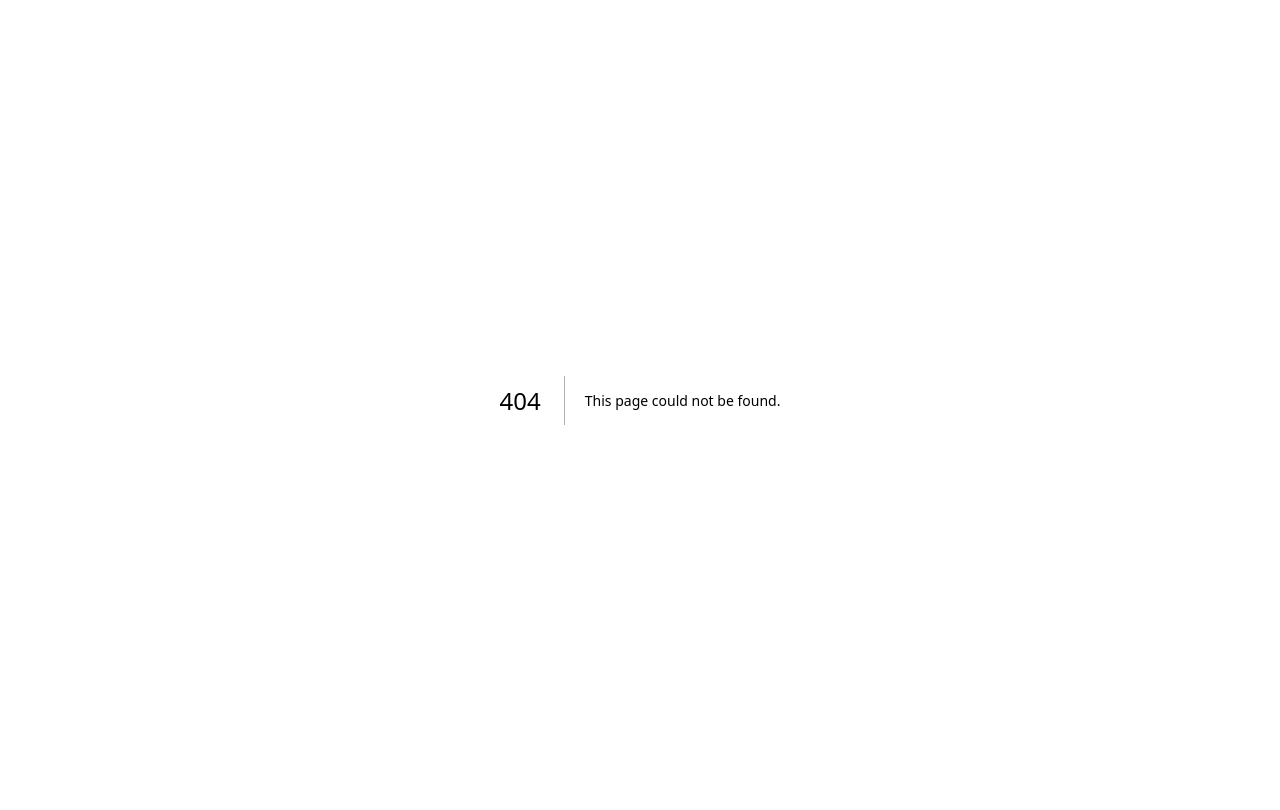
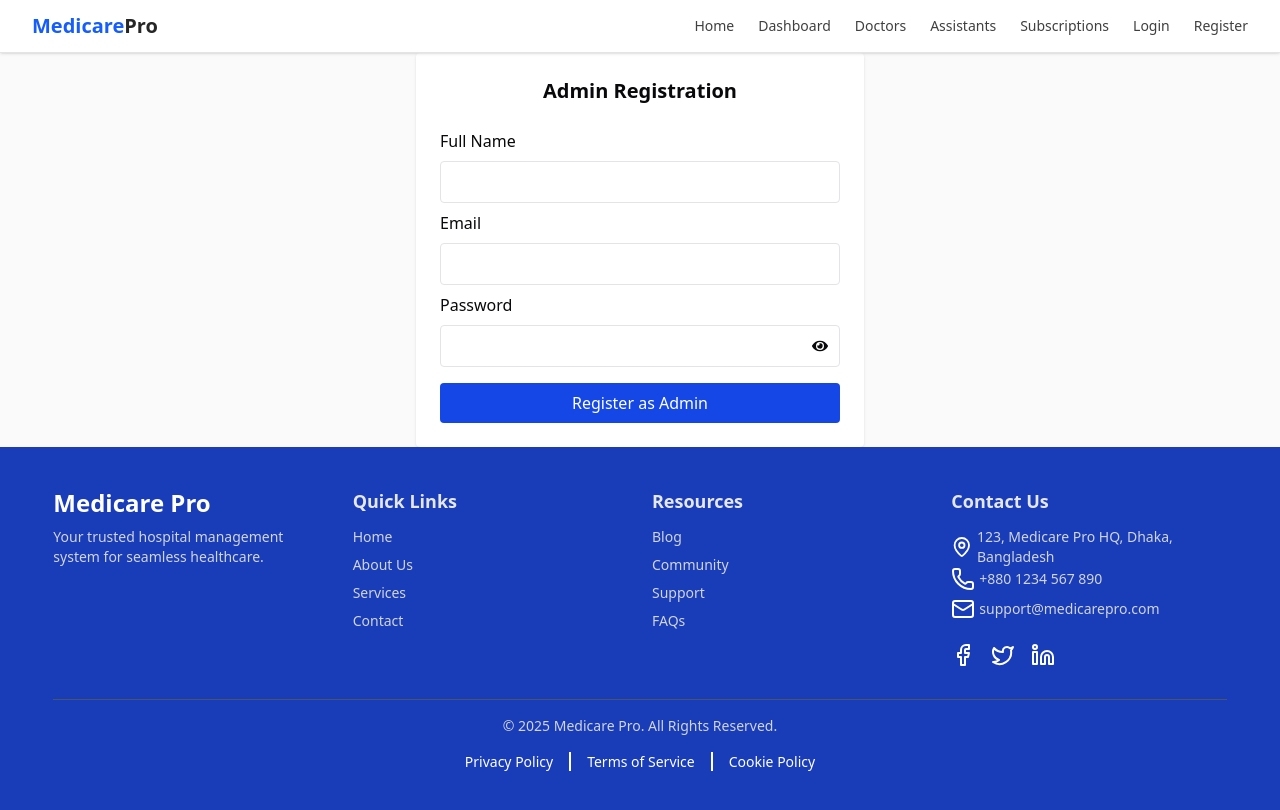
Before and after one commit to wptasmina/medicare-pro, a Next.js app: page /signup/admin in a window 1280 px wide. Before the commit this address had no page. Built offline with nearby package versions, Linux system fonts and the light colour scheme.

Commit message:
admin from add

```diff
--- /dev/null
+++ b/src/app/(auth)/signup/admin/page.tsx
@@ -0,0 +1,79 @@
+"use client";
+
+import { useForm } from "react-hook-form";
+import { useState } from "react";
+import { FaEye, FaEyeSlash } from "react-icons/fa";
+
+type AdminSignupData = {
+  name: string;
+  email: string;
+  password: string;
+  // accessCode?: string; // Optional security feature
+};
+
+export default function AdminSignupForm() {
+  const [showPassword, setShowPassword] = useState(false);
+  const togglePassword = () => setShowPassword(!showPassword);
+
+  const {
+    register,
+    handleSubmit,
+    formState: { errors },
+  } = useForm<AdminSignupData>();
+
+  const onSubmit = (data: AdminSignupData) => {
+    console.log("Admin Signup Data:", data);
+    // You would send this to your API
+  };
+
+  return (
+    <form onSubmit={handleSubmit(onSubmit)} className="max-w-md mx-auto p-6 bg-white shadow rounded">
+      <h2 className="text-xl font-bold text-center mb-6">Admin Registration</h2>
+
+      <label className="block mb-2">Full Name</label>
+      <input
+        type="text"
+        {...register("name", { required: "Full name is required" })}
+        className="w-full border px-4 py-2 rounded mb-2"
+      />
+      {errors.name && <p className="text-red-500 text-sm">{errors.name.message}</p>}
+
+      <label className="block mb-2">Email</label>
+      <input
+        type="email"
+        {...register("email", { required: "Email is required" })}
+        className="w-full border px-4 py-2 rounded mb-2"
+      />
+      {errors.email && <p className="text-red-500 text-sm">{errors.email.message}</p>}
+
+      <label className="block mb-2">Password</label>
+      <div className="relative mb-4">
+        <input
+          type={showPassword ? "text" : "password"}
+          {...register("password", { required: "Password is required" })}
+          className="w-full border px-4 py-2 pr-10 rounded"
+        />
+        <button
+          type="button"
+          onClick={togglePassword}
+          className="absolute right-3 top-1/2 transform -translate-y-1/2"
+        >
+          {showPassword ? <FaEyeSlash /> : <FaEye />}
+        </button>
+      </div>
+      {errors.password && <p className="text-red-500 text-sm">{errors.password.message}</p>}
+
+      {/* Optional: Access Code */}
+      {/* <label className="block mb-2">Admin Access Code</label>
+      <input
+        type="text"
+        {...register("accessCode")}
+        className="w-full border px-4 py-2 rounded mb-4"
+      /> */}
+
+      <button type="submit" className="w-full bg-blue-700 text-white py-2 rounded hover:bg-blue-800 cursor-pointer">
+        Register as Admin
+      </button>
+    </form>
+  );
+}
```
